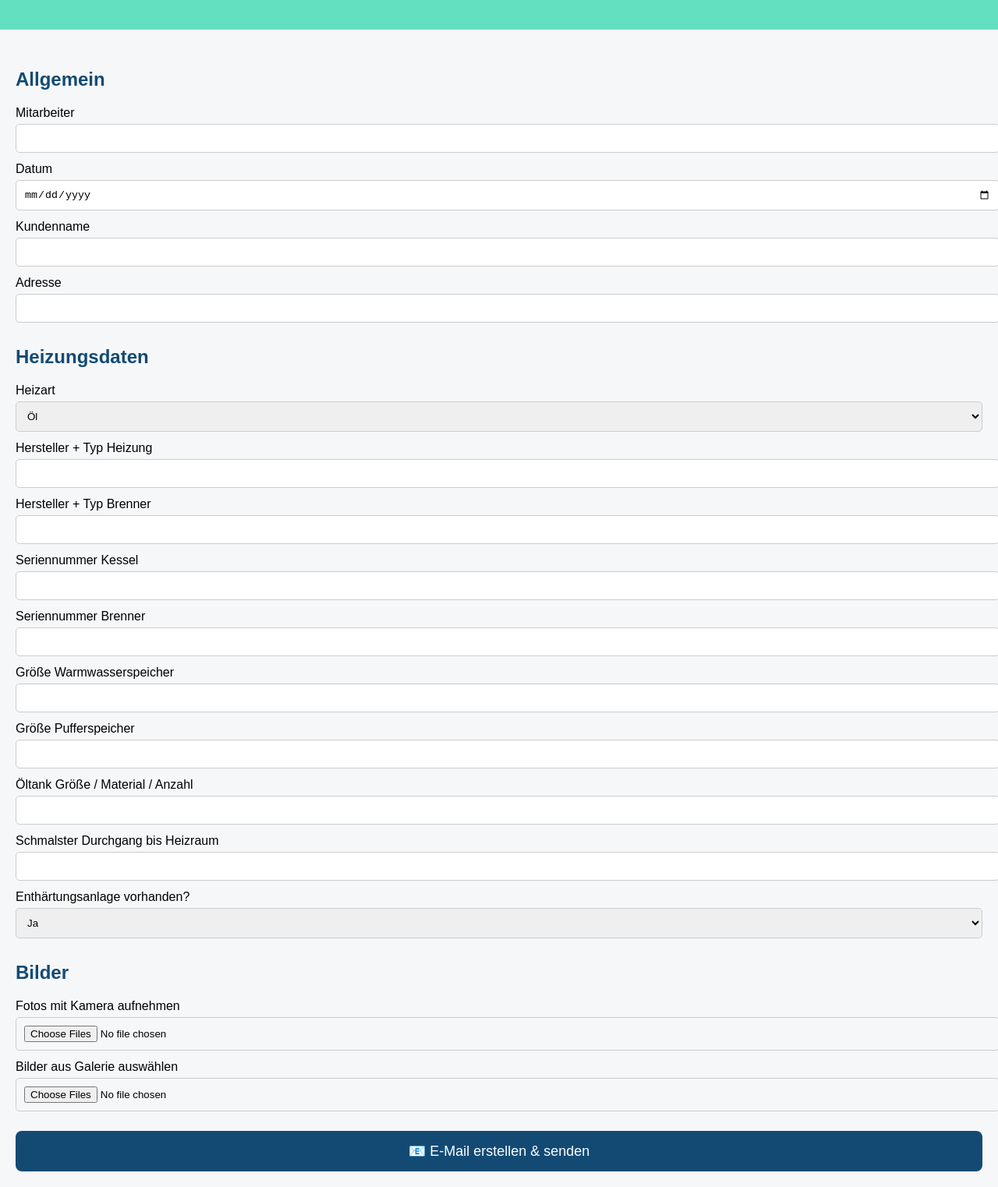
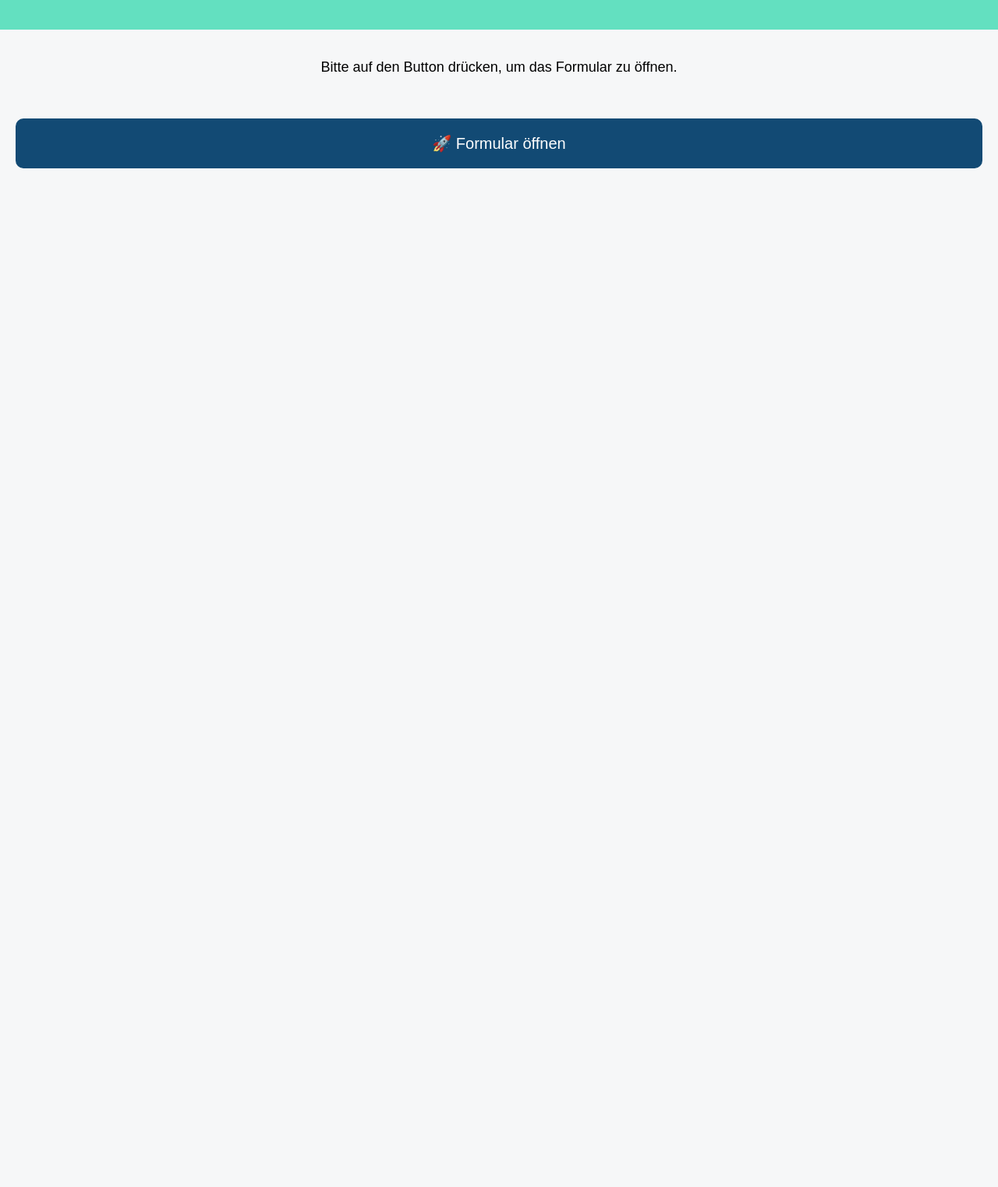
Before and after one commit to kempf2024/technikraum-pwa, a plain HTML site: page index.html in a window 1280 px wide. Shown: the part 151-1674 px from the top of the page at 78% size. After the commit the page ends 800 px from the top, so only its background shows below. Drawn offline with Linux system fonts and the light colour scheme.

Commit message:
Update index.html

```diff
--- a/index.html
+++ b/index.html
@@ -1,14 +1,13 @@
 <!DOCTYPE html>
 <html lang="de">
 <head>
-<meta charset="UTF-8" />
-<meta name="viewport" content="width=device-width, initial-scale=1.0" />
+<meta charset="UTF-8">
+<meta name="viewport" content="width=device-width, initial-scale=1.0">
 <title>Technikraum Aufnahme – Herbstritt Haustechnik</title>
 
-<link rel="stylesheet" href="style.css" />
-<link rel="manifest" href="manifest.json" />
-<meta name="theme-color" content="#63E0C0" />
-
+<link rel="stylesheet" href="style.css">
+<link rel="manifest" href="manifest.json">
+<meta name="theme-color" content="#63E0C0">
 </head>
 <body>
 
@@ -17,120 +16,19 @@
     <h1>Technikraum Aufnahme</h1>
 </header>
 
-<form id="aufnahmeForm">
+<div style="padding:20px; text-align:center;">
 
-<h2>Allgemein</h2>
-<label>Mitarbeiter</label>
-<input type="text" name="mitarbeiter" required>
+    <p style="font-size:18px; margin-bottom:30px;">
+        Bitte auf den Button drücken, um das Formular zu öffnen.
+    </p>
 
-<label>Datum</label>
-<input type="date" name="datum" required>
+    <a href="https://forms.gle/87zgADcdkVnWFnBu8" target="_blank">
+        <button style="width:100%; padding:20px; background:#124A74; color:white; border:none; border-radius:10px; font-size:20px;">
+            🚀 Formular öffnen
+        </button>
+    </a>
 
-<label>Kundenname</label>
-<input type="text" name="kundenname" required>
-
-<label>Adresse</label>
-<input type="text" name="adresse" required>
-
-<h2>Heizungsdaten</h2>
-
-<label>Heizart</label>
-<select name="heizart" required>
-<option>Öl</option>
-<option>Gas</option>
-<option>Pellets</option>
-<option>Holz</option>
-<option>Wärmepumpe</option>
-</select>
-
-<label>Hersteller + Typ Heizung</label>
-<input type="text" name="hersteller_heizung">
-
-<label>Hersteller + Typ Brenner</label>
-<input type="text" name="hersteller_brenner">
-
-<label>Seriennummer Kessel</label>
-<input type="text" name="sn_kessel">
-
-<label>Seriennummer Brenner</label>
-<input type="text" name="sn_brenner">
-
-<label>Größe Warmwasserspeicher</label>
-<input type="text" name="wws">
-
-<label>Größe Pufferspeicher</label>
-<input type="text" name="puffer">
-
-<label>Öltank Größe / Material / Anzahl</label>
-<input type="text" name="oeltank">
-
-<label>Schmalster Durchgang bis Heizraum</label>
-<input type="text" name="durchgang">
-
-<label>Enthärtungsanlage vorhanden?</label>
-<select name="enthaertung">
-<option>Ja</option>
-<option>Nein</option>
-</select>
-
-<h2>Bilder</h2>
-
-<label>Fotos mit Kamera aufnehmen</label>
-<input type="file" accept="image/*" capture="environment" multiple id="cameraInput">
-
-<label>Bilder aus Galerie auswählen</label>
-<input type="file" accept="image/*" multiple id="galleryInput">
-
-<button type="button" id="sendMailBtn">
-📧 E-Mail erstellen & senden
-</button>
-
-</form>
-
-<script>
-document.getElementById("sendMailBtn").addEventListener("click", async () => {
-
-    const form = document.getElementById("aufnahmeForm");
-    const data = Object.fromEntries(new FormData(form).entries());
-
-    // Text für E-Mail zusammenbauen
-    let body =
-`Technikraum Aufnahme
-
-Mitarbeiter: ${data.mitarbeiter}
-Datum: ${data.datum}
-Kundenname: ${data.kundenname}
-Adresse: ${data.adresse}
-
---- Heizungsdaten ---
-Heizart: ${data.heizart}
-Heizung: ${data.hersteller_heizung}
-Brenner: ${data.hersteller_brenner}
-Seriennummer Kessel: ${data.sn_kessel}
-Seriennummer Brenner: ${data.sn_brenner}
-Warmwasserspeicher: ${data.wws}
-Pufferspeicher: ${data.puffer}
-Öltank: ${data.oeltank}
-Schmalster Durchgang: ${data.durchgang}
-Enthärtungsanlage: ${data.enthaertung}
-
-Bilder sind im Anhang.
-`;
-
-    // Bilder sammeln (Kamera + Galerie)
-    const attachments = [
-        ...document.getElementById("cameraInput").files,
-        ...document.getElementById("galleryInput").files
-    ];
-
-    // E-Mail öffnen
-    const mailto = `mailto:Aufnahme@herbstritt-haustechnik.de?subject=Technikraum%20Aufnahme%20${encodeURIComponent(data.kundenname)}&body=${encodeURIComponent(body)}`;
-
-    window.location.href = mailto;
-
-    // Bilder hängen sich automatisch an (iOS, Android, Windows)
-});
-</script>
+</div>
 
 </body>
 </html>
```
